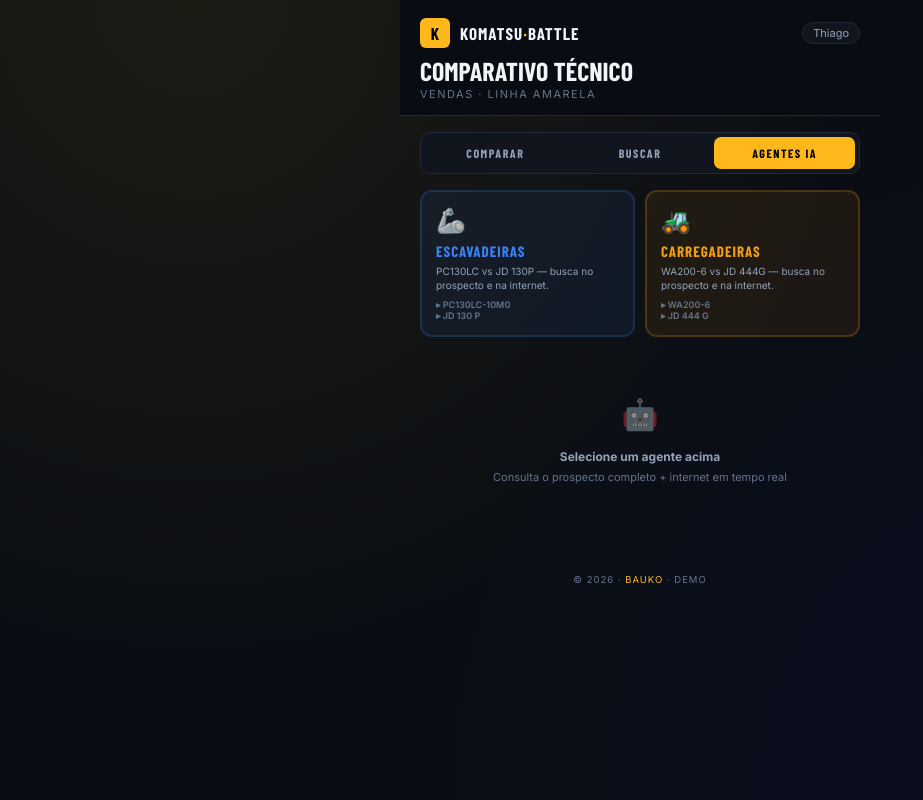
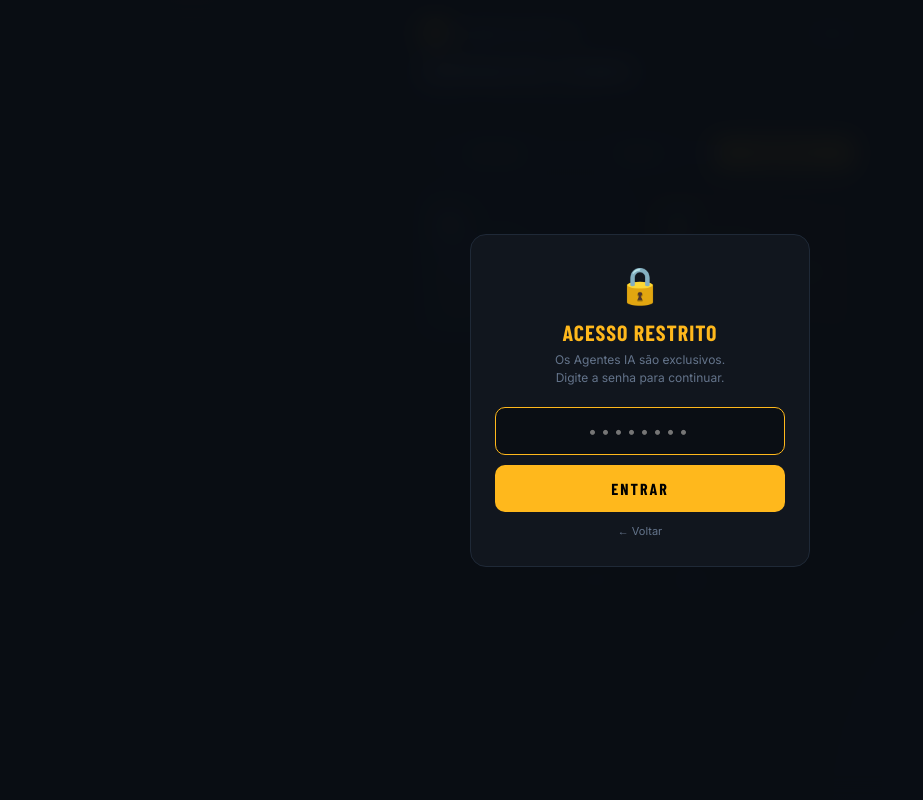
Before and after one commit to ThiagoSantorio/komatsu-battle, a website: page index.html in a window 1280 px wide. Both pictures are taken after a click on the button "AGENTES IA". Shown: the whole page, without its empty margins (0-923 px from the left). Drawn offline with nearby package versions, Linux system fonts and the light colour scheme; a web font is replaced by a local one.

Commit message:
Update index.html

```diff
--- a/index.html
+++ b/index.html
@@ -291,6 +291,102 @@
   .source-note { font-size: 9.5px; color: var(--text-mute); text-align: center; padding: 6px; letter-spacing: .5px; }
   .footer { padding: 20px; text-align: center; color: var(--text-mute); font-size: 9.5px; letter-spacing: 1px; text-transform: uppercase; }
   .footer span { color: var(--yellow); }
+
+  /* PASSWORD OVERLAY */
+  .password-overlay {
+    position: fixed; inset: 0; z-index: 200;
+    background: rgba(10,14,20,.97);
+    backdrop-filter: blur(12px);
+    display: none;
+    align-items: center; justify-content: center;
+    padding: 30px;
+  }
+
+  .password-box {
+    background: var(--bg-card);
+    border: 1px solid var(--border);
+    border-radius: 16px;
+    padding: 28px 24px;
+    width: 100%;
+    max-width: 340px;
+    text-align: center;
+  }
+
+  .password-icon {
+    font-size: 36px;
+    margin-bottom: 12px;
+  }
+
+  .password-title {
+    font-family: "Barlow Condensed", sans-serif;
+    font-weight: 800;
+    font-size: 22px;
+    letter-spacing: 1px;
+    color: var(--yellow);
+    margin-bottom: 6px;
+  }
+
+  .password-desc {
+    font-size: 12px;
+    color: var(--text-mute);
+    margin-bottom: 20px;
+    line-height: 1.5;
+  }
+
+  .password-input {
+    width: 100%;
+    background: var(--bg);
+    border: 1px solid var(--border);
+    border-radius: 10px;
+    padding: 13px 16px;
+    color: var(--text);
+    font-family: inherit;
+    font-size: 16px;
+    text-align: center;
+    letter-spacing: 4px;
+    outline: none;
+    margin-bottom: 10px;
+    transition: border-color .15s;
+  }
+
+  .password-input:focus { border-color: var(--yellow); }
+
+  .password-btn {
+    width: 100%;
+    background: var(--yellow);
+    color: #000;
+    border: none;
+    padding: 14px;
+    border-radius: 10px;
+    font-family: "Barlow Condensed", sans-serif;
+    font-weight: 800;
+    font-size: 16px;
+    letter-spacing: 2px;
+    text-transform: uppercase;
+    cursor: pointer;
+    transition: all .15s;
+  }
+
+  .password-btn:active { transform: scale(.98); }
+
+  .password-error {
+    font-size: 11px;
+    color: #ef4444;
+    margin-top: 8px;
+    display: none;
+  }
+
+  .password-cancel {
+    background: none;
+    border: none;
+    color: var(--text-mute);
+    font-size: 11px;
+    margin-top: 12px;
+    cursor: pointer;
+    font-family: inherit;
+    display: block;
+    width: 100%;
+  }
 </style>
 </head>
 <body>
@@ -513,6 +609,29 @@
   runSearch('');
 }
 
+// ============================= SENHA =============================
+const AGENT_PASSWORD = 'bauko2026';
+let agentUnlocked = false;
+
+function checkAgentPassword() {
+  const overlay = document.getElementById('passwordOverlay');
+  const input = document.getElementById('passwordInput');
+  const error = document.getElementById('passwordError');
+  const val = input.value.trim();
+  if (val === AGENT_PASSWORD) {
+    agentUnlocked = true;
+    overlay.style.display = 'none';
+    document.getElementById('screen-agents').classList.add('active');
+    if (activeAgent) document.getElementById('chatInputWrap').classList.add('visible');
+    input.value = '';
+    error.style.display = 'none';
+  } else {
+    error.style.display = 'block';
+    input.value = '';
+    input.focus();
+  }
+}
+
 // ============================= TABS =============================
 function switchTab(tab) {
   document.querySelectorAll('.tab').forEach(t => t.classList.toggle('active', t.dataset.tab === tab));
@@ -527,8 +646,14 @@
     document.getElementById('screen-search').classList.add('active');
     setTimeout(() => document.getElementById('searchInput').focus(), 100);
   } else if (tab === 'agents') {
-    document.getElementById('screen-agents').classList.add('active');
-    if (activeAgent) document.getElementById('chatInputWrap').classList.add('visible');
+    if (!agentUnlocked) {
+      document.getElementById('screen-agents').classList.add('active');
+      document.getElementById('passwordOverlay').style.display = 'flex';
+      setTimeout(() => document.getElementById('passwordInput').focus(), 100);
+    } else {
+      document.getElementById('screen-agents').classList.add('active');
+      if (activeAgent) document.getElementById('chatInputWrap').classList.add('visible');
+    }
   }
   window.scrollTo(0, 0);
 }
@@ -808,5 +933,19 @@
 // Inicia o app
 init();
 </script>
+
+<!-- PASSWORD OVERLAY -->
+<div class="password-overlay" id="passwordOverlay">
+  <div class="password-box">
+    <div class="password-icon">🔒</div>
+    <div class="password-title">ACESSO RESTRITO</div>
+    <div class="password-desc">Os Agentes IA são exclusivos.<br>Digite a senha para continuar.</div>
+    <input type="password" class="password-input" id="passwordInput" placeholder="••••••••"
+      onkeydown="if(event.key==='Enter') checkAgentPassword()">
+    <button class="password-btn" onclick="checkAgentPassword()">Entrar</button>
+    <div class="password-error" id="passwordError">Senha incorreta. Tente novamente.</div>
+    <button class="password-cancel" onclick="document.getElementById('passwordOverlay').style.display='none'; switchTab('compare')">← Voltar</button>
+  </div>
+</div>
 </body>
 </html>
```
